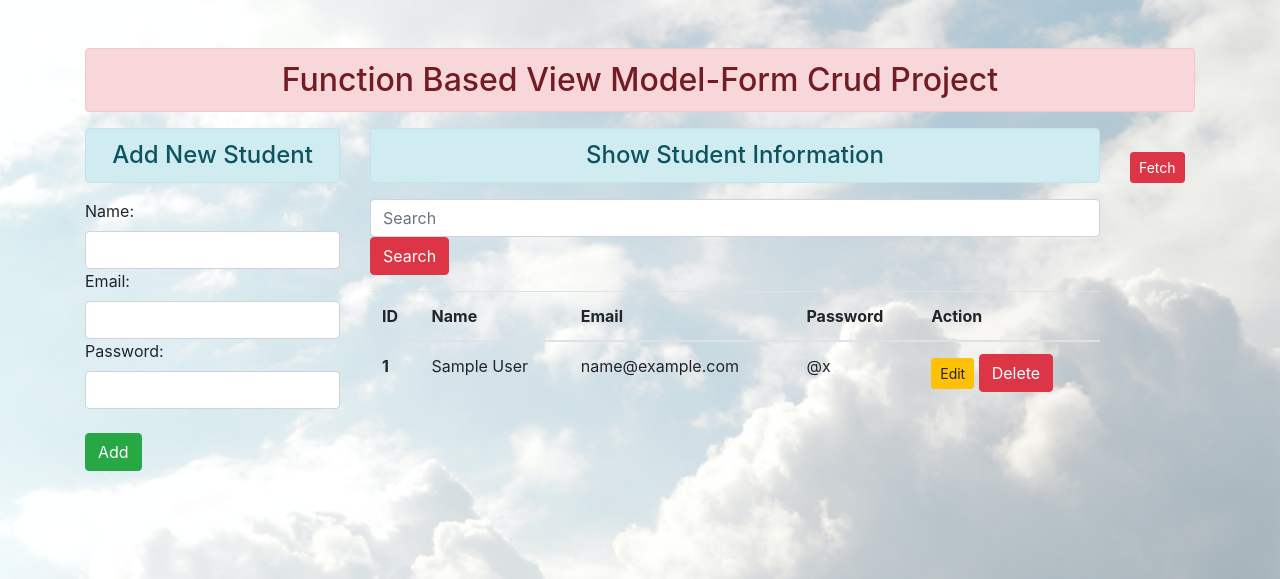
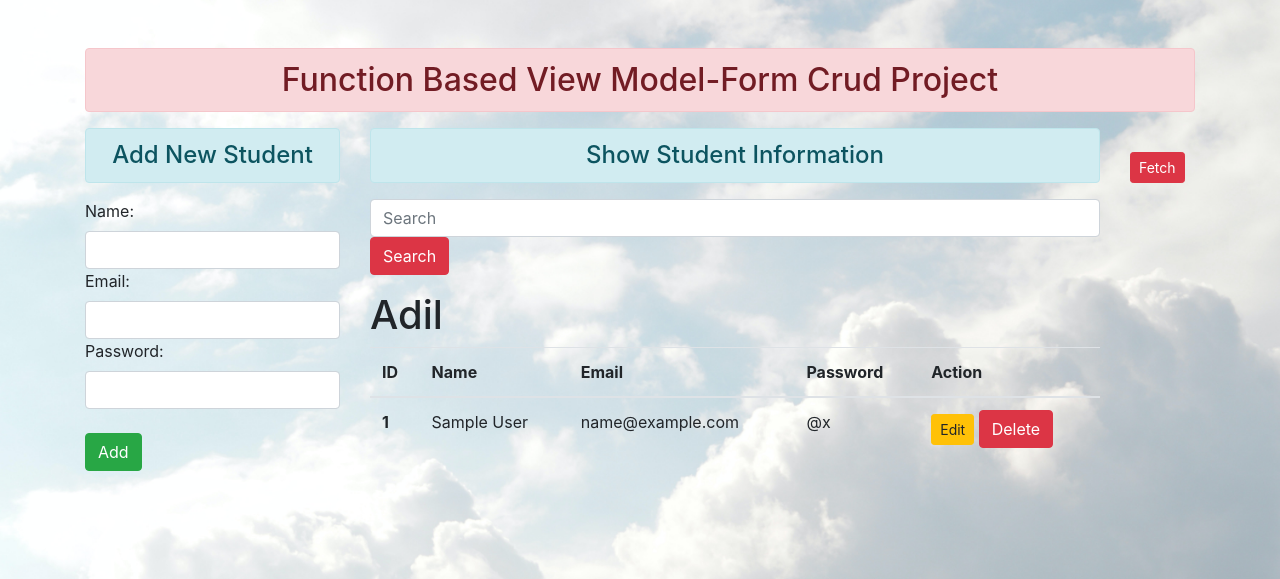
Before and after one commit to msadilshakir/Crud, a Django app: page / in a window 1280 px wide. Shown: the top 579 px of the page. Run offline with Django 3.2, Linux system fonts and the light colour scheme; tables that the repository leaves empty hold one stand-in row (values such as "Sample post"); some libraries are stand-ins or nearby versions.

Commit message:
Adding  H1

```diff
--- a/enroll/templates/add_show.html
+++ b/enroll/templates/add_show.html
@@ -24,6 +24,7 @@
         {% if stu %}
         <table class="table table-hover" id='myDIV' >
             <thead>
+                <h1>Adil</h1>
                 <tr>
                     <th scope="col">ID</th>
                     <th scope="col">Name</th>
```
